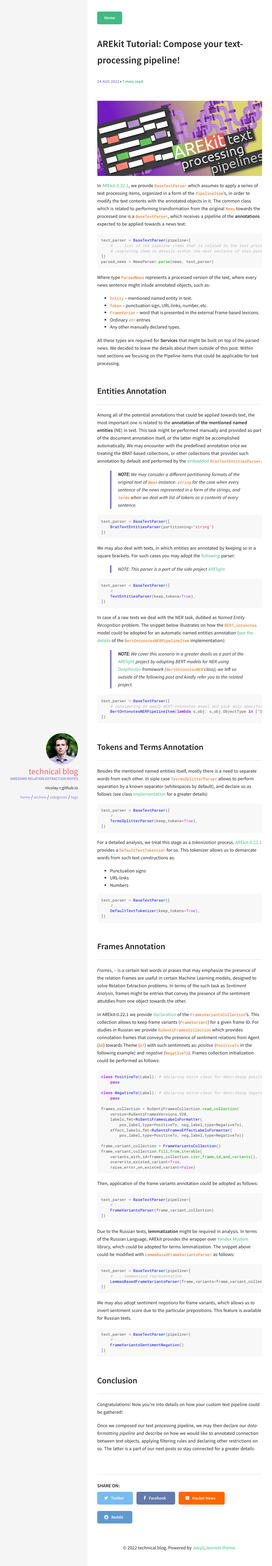
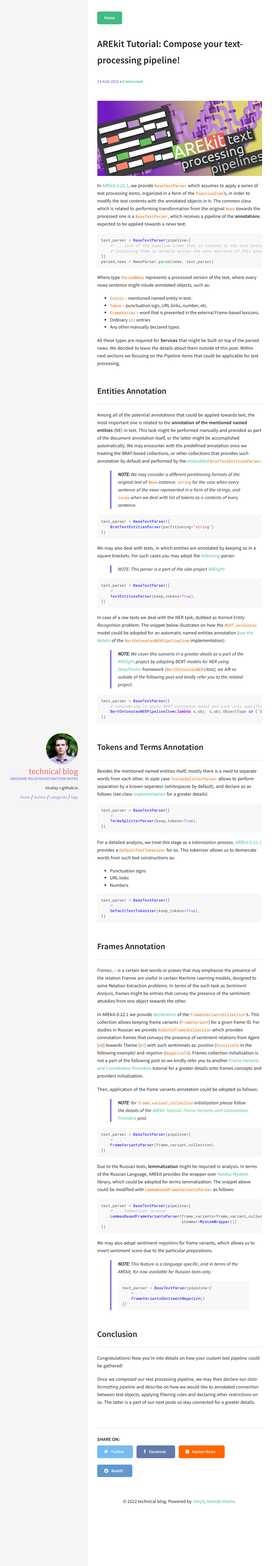
Before and after one commit to nicolay-r/blog, a Jekyll site: the page built from _posts/2022-08-24-arekit-text-parsing-pipeline.md, in a window 1280 px wide. Shown: the part 14-4909 px from the top of the page at 32% size, without its empty margins (46-897 px from the left). Built offline with Jekyll 4.4.1, drawn with Linux system fonts in a browser that asks for light colours.

Commit message:
referring details to the other post.

````diff
--- a/_posts/2022-08-24-arekit-text-parsing-pipeline.md
+++ b/_posts/2022-08-24-arekit-text-parsing-pipeline.md
@@ -116,32 +116,18 @@ Frames are useful in certain Machine Learning models, designed to solve Relation
 In terms of the such task as *Sentiment Analysis*, frames might be entries that convey the presence of the sentiment attutdies from one object towards the other.
 
 In AREkit-0.22.1 we provide [declaration](https://github.com/nicolay-r/AREkit/blob/629ee6d2705980b4a7ad792faa3f7baae5b57973/arekit/common/frames/variants/collection.py#L5) of the `FramesVariantsCollection`'s.
-This collection allows to keep frame variants (`FrameVariant`) for a given frame ID.
+This collection allows keeping frame variants (`FrameVariant`) for a given frame ID.
 For studies in Russian we provide `RuSentiFramesCollection` which provides connotation frames that conveys the presence of sentiment relations from Agent (`A0`) towards Theme (`A1`) with such sentimnets as: *positive* (`PositiveTo` in the following example) and *negative* (`NegativeTo`).
-Frames collection initialization could be performed as follows:
-
-```python
-class PositiveTo(Label): # declaring extra class for describing positive label
-    pass
-
-class NegativeTo(Label): # declaring extra-class for describing negative label
-    pass
-
-frames_collection = RuSentiFramesCollection.read_collection(
-    version=RuSentiFramesVersions.V20,
-    labels_fmt=RuSentiFramesLabelsFormatter(
-        pos_label_type=PositiveTo, neg_label_type=NegativeTo),
-    effect_labels_fmt=RuSentiFramesEffectLabelsFormatter(
-        pos_label_type=PositiveTo, neg_label_type=NegativeTo))
-
-frame_variant_collection = FrameVariantsCollection()
-frame_variant_collection.fill_from_iterable(
-    variants_with_id=frames_collection.iter_frame_id_and_variants(),
-    overwrite_existed_variant=True,
-    raise_error_on_existed_variant=False)
-```
+Frames collection initialization is not a part of the following post so we kindly refer
+you to another
+[Frame Variants and Connotation Providers](https://nicolay-r.github.io/blog/articles/2022-09/arekit-frames)
+tutorial for a greater details onto frames concepts and providers initialization.
 
 Then, application of the frame variants annotation could be adopted as follows:
+> **NOTE**: for `frame_variant_collection` initialization please follow the details of the
+[AREkit Tutorial: Frame Variants and Connotation Providers](https://nicolay-r.github.io/blog/articles/2022-09/arekit-frames)
+post.
+
 ```python
 text_parser = BaseTextParser(pipeline=[
     # ...
@@ -156,13 +142,14 @@ The snippet above could be modified with
 `LemmaBasedFrameVariantsParser` as follows:
 ```python
 text_parser = BaseTextParser(pipeline=[
-    # ... lemmatized representation
-    LemmasBasedFrameVariantsParser(frame_variants=frame_variant_collection, stemmer=MystemWrapper())]
+    # ... lemmatized version
+    LemmasBasedFrameVariantsParser(frame_variants=frame_variant_collection,
+                                   stemmer=MystemWrapper())
 ])
 ```
 
 We may also adopt sentiment *negations* for frame variants, which allows us to invert sentiment score due to the particular prepositions.
-This feature is available for Russian texts.
+> **NOTE:** This feature is a language specific, and in terms of the AREkit, for now available for Russian texts only.
 ```python
 text_parser = BaseTextParser(pipeline=[
     # ...
````
